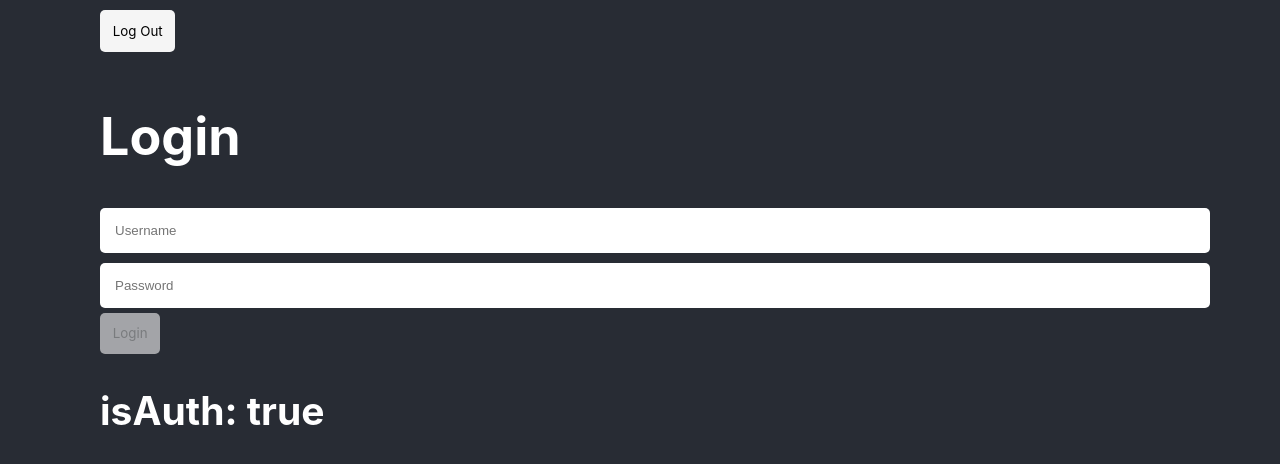
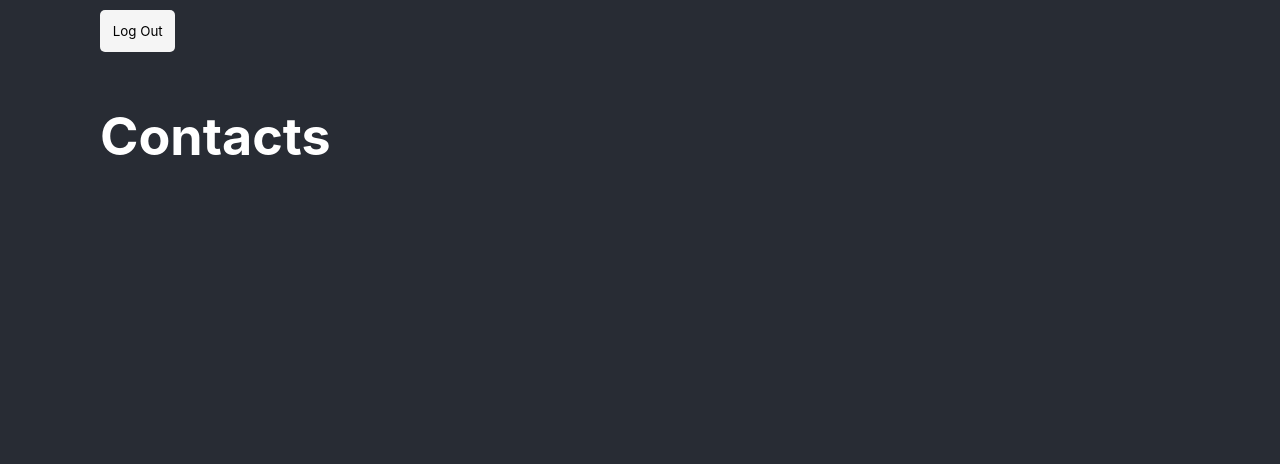
Before and after one commit to douryne/react-contacts-app, a React (Create React App) app: page /contacts in a window 1280 px wide. Shown: the top 464 px of the page. Built offline with nearby package versions, Linux system fonts and the light colour scheme; sample sign-in values are in the browser's storage.

Commit message:
private and public urls

```diff
--- a/package.json
+++ b/package.json
@@ -18,6 +18,7 @@
     "react": "^18.0.0",
     "react-dom": "^18.0.0",
     "react-redux": "^8.0.0",
+    "react-router-dom": "^6.3.0",
     "react-scripts": "5.0.1",
     "redux": "^4.2.0",
     "redux-thunk": "^2.4.1",
--- a/src/App.tsx
+++ b/src/App.tsx
@@ -1,14 +1,28 @@
-import React from 'react';
+import React, {useEffect} from 'react';
 import './styles/App.css';
-import { Login } from './pages/Login';
 import { Navbar } from './components';
+import {BrowserRouter} from 'react-router-dom';
+import { useAppDispatch } from './hooks/redux';
+import AppRouter from './components/AppRouter';
+import {authReducer} from './store/reducers/authReducer';
 
 function App() {
+  const {toggleAuthState} = authReducer.actions;
+  const dispatch = useAppDispatch();
+
+  useEffect(() => {
+    const authState = localStorage.getItem('isAuth');
+    if (!authState) return;
+    dispatch(toggleAuthState(JSON.parse(authState)))
+  // eslint-disable-next-line react-hooks/exhaustive-deps
+  }, [])
 
   return (
     <div className="App">
-      <Navbar />
-      <Login />
+      <BrowserRouter>
+        <Navbar />
+        <AppRouter />
+      </BrowserRouter>
     </div>
   );
 }
--- /dev/null
+++ b/src/components/AppRouter.tsx
@@ -0,0 +1,34 @@
+import React from 'react';
+import {Routes, Route} from 'react-router-dom';
+import { useAppSelector } from '../hooks/redux';
+import { publicRoutes, privateRoutes } from '../router/index';
+
+
+const AppRouter = () => {
+  const {isAuth} = useAppSelector(state => state.authReducer);
+  return (
+    <Routes>
+      {
+        isAuth
+        ?
+        privateRoutes.map(route => (
+          <Route
+            key={route.path}
+            path={route.path}
+            element={<route.element {...route.props}/>}
+          />
+        ))
+        :
+        publicRoutes.map(route => (
+          <Route
+            key={route.path}
+            path={route.path}
+            element={<route.element {...route.props}/>}
+          />
+        ))
+      }
+    </Routes>
+  );
+};
+
+export default AppRouter;
--- a/src/components/UI/Navbar/Navbar.tsx
+++ b/src/components/UI/Navbar/Navbar.tsx
@@ -15,7 +15,6 @@ export const Navbar = () => {
   const logOut = (): void => {
     dispatch(toggleAuthState(false));
     localStorage.setItem('isAuth', 'false');
-    console.log(isAuth)
   }
 
   return (
--- /dev/null
+++ b/src/pages/Contacts.tsx
@@ -0,0 +1,11 @@
+import React from 'react';
+
+const Contacts = () => {
+  return (
+    <div>
+      <h1>Contacts</h1>
+    </div>
+  );
+};
+
+export default Contacts;
--- a/src/pages/Login.tsx
+++ b/src/pages/Login.tsx
@@ -1,7 +1,7 @@
-import React, { useEffect, useState } from 'react';
+import React, {  useState } from 'react';
 import {Button} from '../components/UI/Button/Button';
 import {Input} from '../components/UI/Input/Input';
-import { useAppDispatch, useAppSelector } from '../hooks/redux';
+import { useAppDispatch } from '../hooks/redux';
 import { useBtnWithFilledForm } from '../hooks/useBtnWithFilledForm';
 import {authReducer} from '../store/reducers/authReducer';
 interface IForm {
@@ -9,21 +9,13 @@ interface IForm {
   password: string
 }
 
-export const Login: React.FC = () => {
-  const {isAuth} = useAppSelector(state => state.authReducer);
+const Login: React.FC = () => {
   const {toggleAuthState} = authReducer.actions;
   const dispatch = useAppDispatch();
 
   const [form, setForm] = useState<IForm>({username: '', password: ''});
 
   const isFormFilled = useBtnWithFilledForm(form);
-
-  useEffect(() => {
-    const authState = localStorage.getItem('isAuth');
-    if (!authState) return;
-    dispatch(toggleAuthState(Boolean(authState)))
-  // eslint-disable-next-line react-hooks/exhaustive-deps
-  }, [])
 
   const login = (event: React.FormEvent): void => {
     event.preventDefault();
@@ -49,8 +41,6 @@ export const Login: React.FC = () => {
         />
         <Button disabled={!isFormFilled}>Login</Button>
       </form>
-
-      <h2>isAuth: {String(isAuth)}</h2>
     </div>
   );
 };
--- /dev/null
+++ b/src/router/index.ts
@@ -0,0 +1,20 @@
+import Contacts from "../pages/Contacts"
+import Login from "../pages/Login"
+import { Navigate } from "react-router-dom";
+import React from "react";
+
+interface IRoute {
+  path: string,
+  element: React.FC | typeof Navigate,
+  props: { to: string }
+}
+
+export const privateRoutes: IRoute[] = [
+  {path: '/contacts', element: Contacts, props: { to: '/contacts' }},
+  {path: '/*', element: Navigate, props: { to: '/contacts' }}
+]
+
+export const publicRoutes: IRoute[] = [
+  {path: '/login', element: Login, props: { to: '/login' }},
+  {path: '/*', element: Navigate, props: { to: '/login' }}
+]
--- a/src/store/reducers/authReducer.ts
+++ b/src/store/reducers/authReducer.ts
@@ -14,7 +14,6 @@ export const authReducer = createSlice({
   initialState,
   reducers: {
     toggleAuthState(state, action: PayloadAction<boolean>) {
-      console.log(action.payload)
       state.isAuth = action.payload;
     }
   }
```
Also changed, not shown: 1 other file (tests, documents, lock files or other folders).
